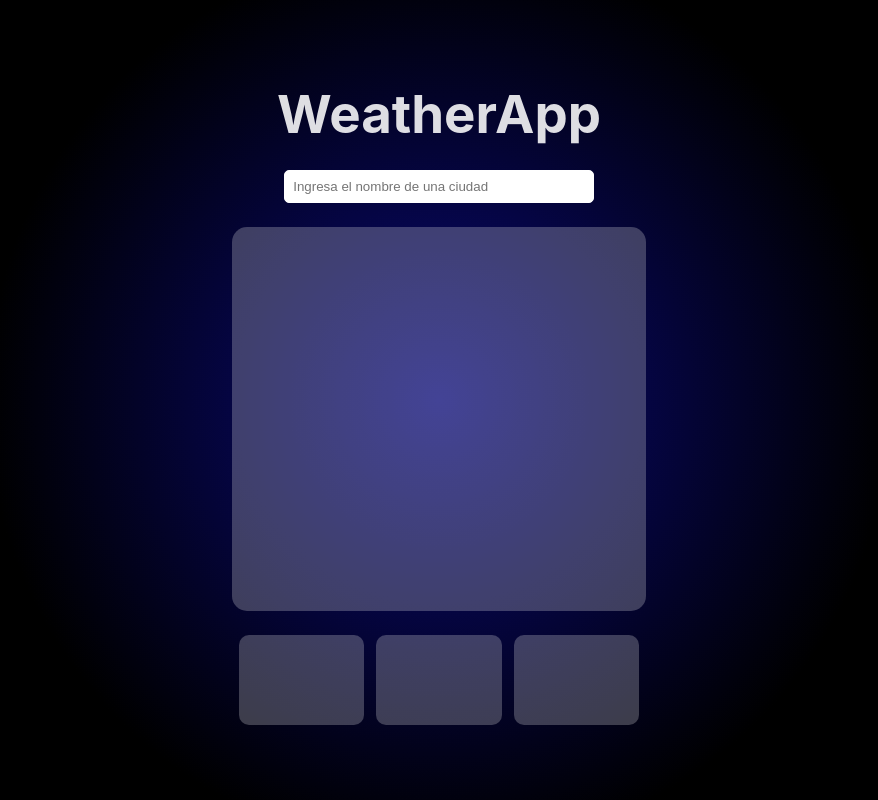
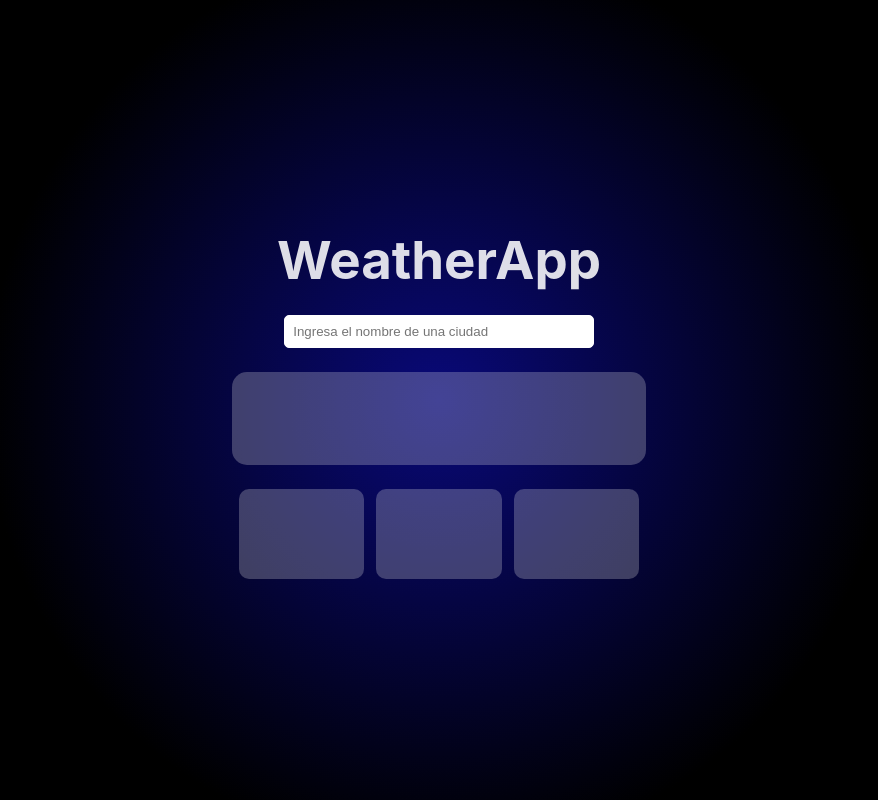
Before and after one commit to AxelRojas-hub/weather-app, a website built with Vite: page index.html in a window 1280 px wide. Shown: the whole page, without its empty margins (201-1079 px from the left). Built offline with nearby package versions, Linux system fonts and the light colour scheme; no server answers.

Commit message:
update css

```diff
--- a/src/style.css
+++ b/src/style.css
@@ -59,10 +59,9 @@ background: radial-gradient(circle, rgba(2,0,36,1) 0%, rgba(9,9,121,1) 0%, rgba(
 }
 
 .primary-card {
-  height: 40dvh;
   border-radius: 15px;
   padding: 2em;
-  width: 100%;
+  width: 90%;
   max-width: 350px;
   background-color: #e8e8e842;
   color: white;
```
